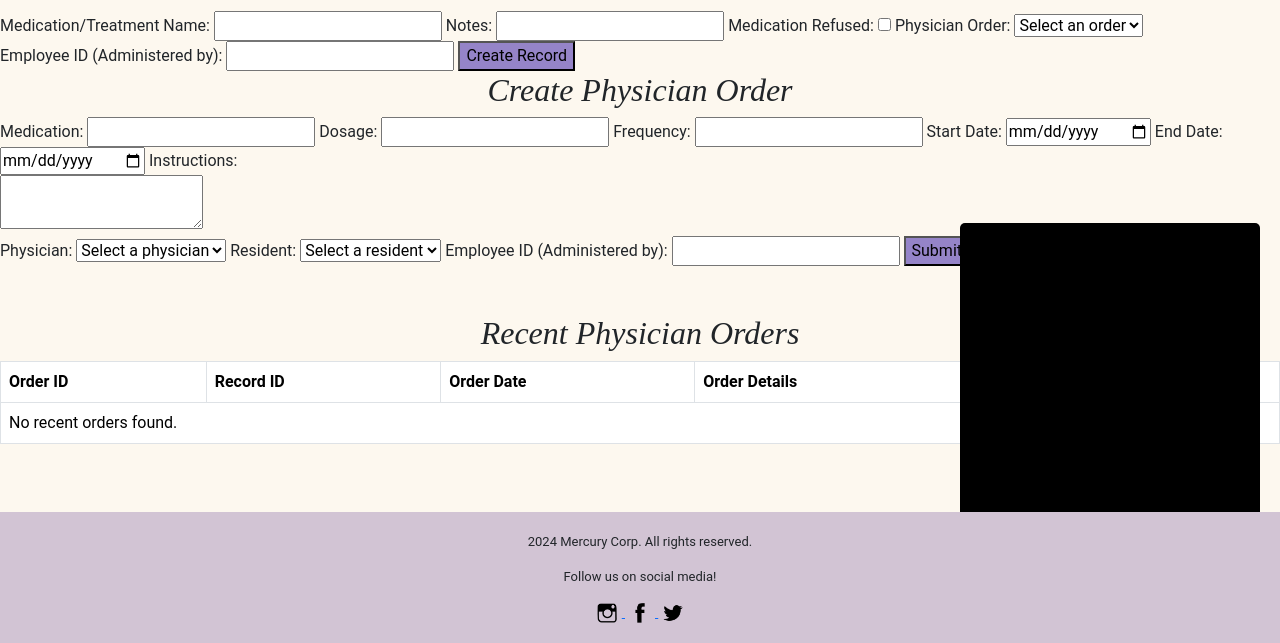
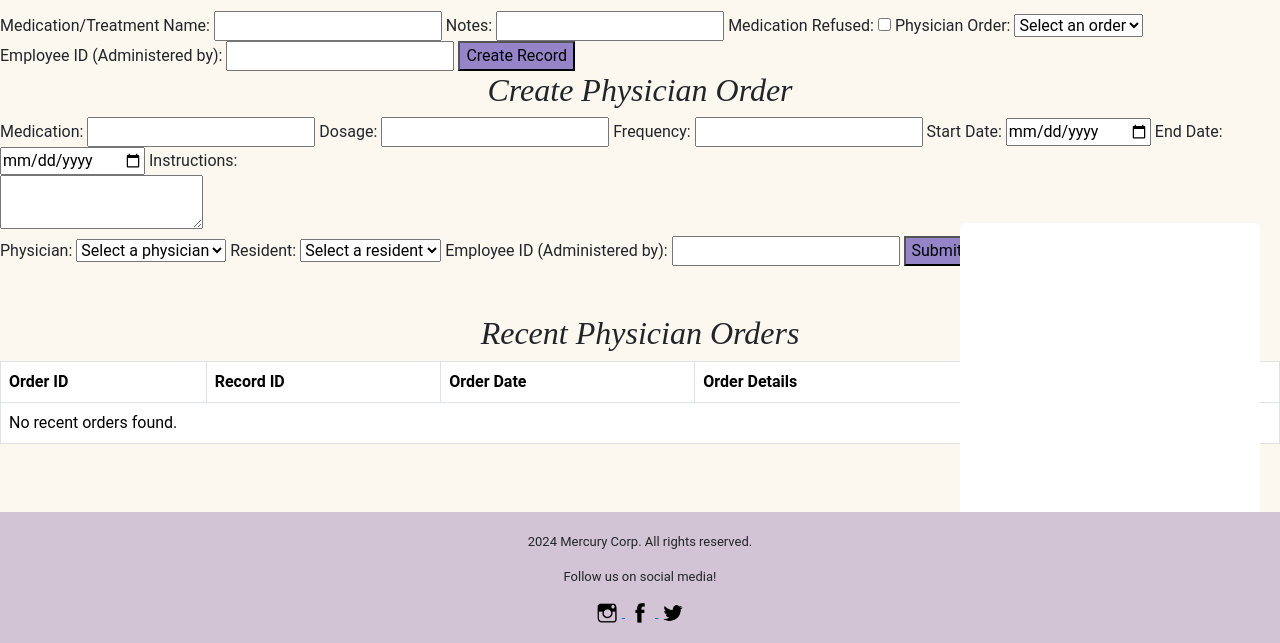
Before and after one commit to NolanP2003/DScapstone, a PHP site: page /get_protocol/user_views/nurse_dash.php in a window 1280 px wide. Shown: the part 518-1161 px from the top of the page. Run offline with PHP 8.4, Linux system fonts and the light colour scheme; the visitor is signed in with stand-in values (Sample User, id 1); data comes from the database, SQL or seed files in the repository; data that the repository does not hold is empty; some libraries are stand-ins or nearby versions; some web fonts are replaced.

Commit message:
Refixing nurse_dash.php

```diff
--- a/mercurycorp-main/web_src/user_views/nurse_dash.php
+++ b/mercurycorp-main/web_src/user_views/nurse_dash.php
@@ -377,8 +377,8 @@ try {
   <img class="socialMediaIcon" src="../photos/twitter.png" alt="Twitter">
 </a>
 </footer>
-<div id= "chat-container" style= "position: fixed; bottom: 20px;  right: 20px; width: 300px; height: 400px; background: black; border-radius: 8px;">
-    <div id="chat-box" style="height: 80%; overflow-y: scroll; background: black; border-radius: 5px; margin-bottom: 10px;">
+<div id= "chat-container" style= "position: fixed; bottom: 20px;  right: 20px; width: 300px; height: 400px; background: white; border-radius: 8px;">
+    <div id="chat-box" style="height: 80%; overflow-y: scroll; background: white; border-radius: 5px; margin-bottom: 10px;">
 
         </div>
         <input type="text" id="user-message" placeholder="Type a message..." style="width: 80%; padding: 8px; border-radius: 5px;">
```
